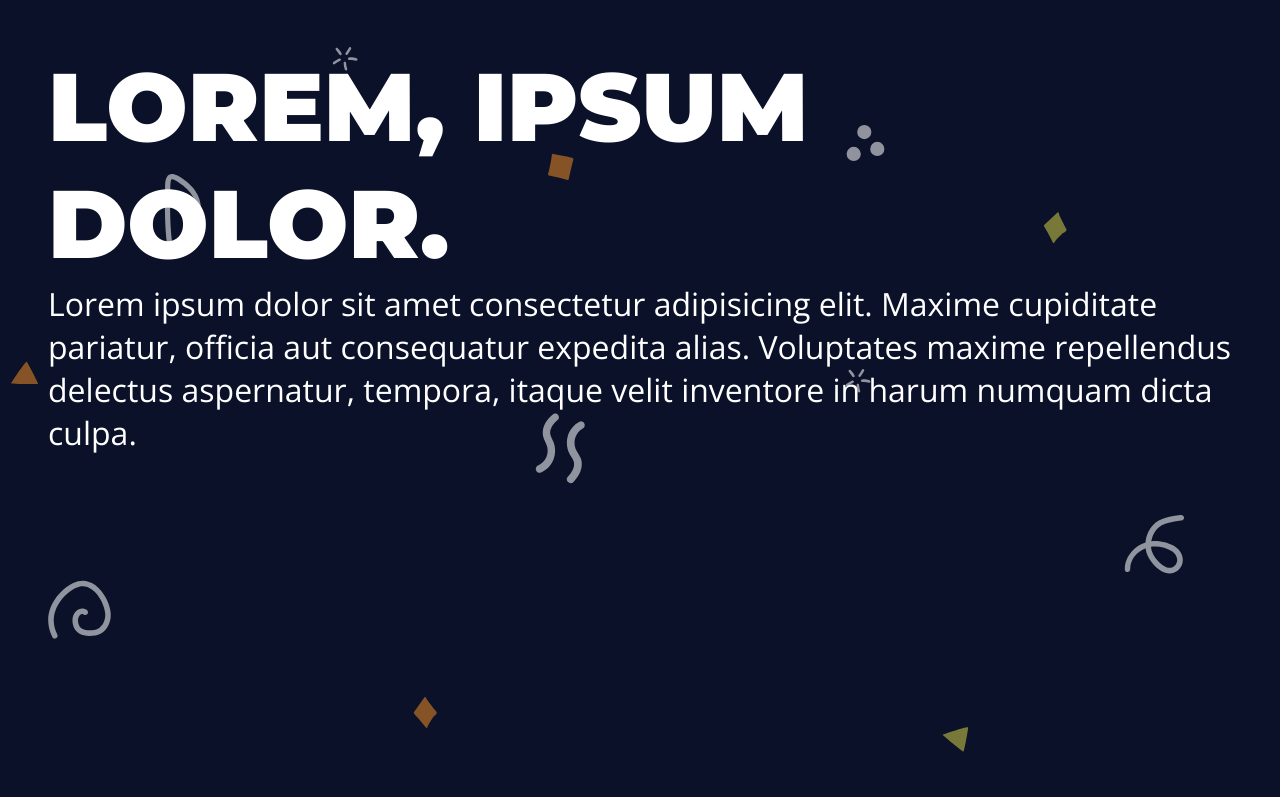
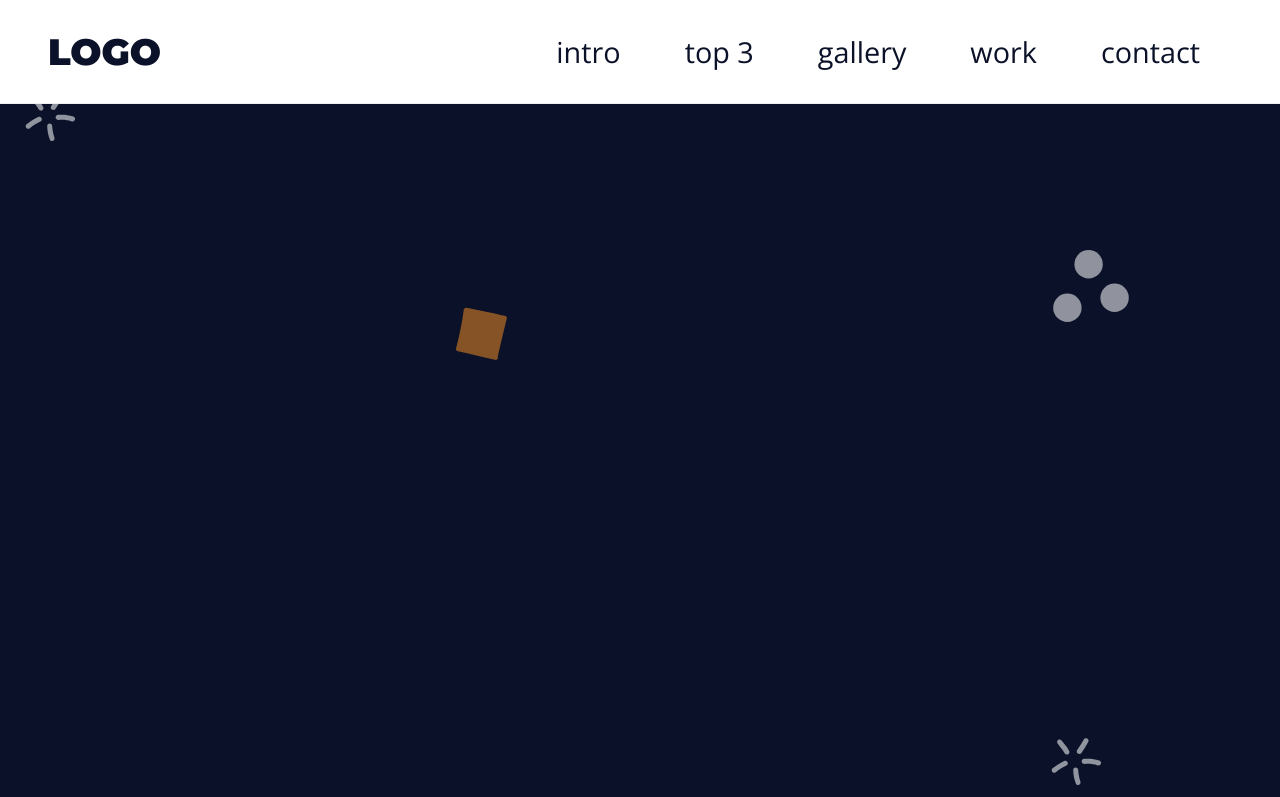
Before and after one commit to ImGabreuw/simple-landing-page, a plain HTML site: page index.html in a window 1280 px wide. Shown: the top 797 px of the page. Drawn offline with nearby package versions, Linux system fonts and the light colour scheme.

Commit message:
feat: add navbar

```diff
--- a/assets/css/styles.css
+++ b/assets/css/styles.css
@@ -1,6 +1,7 @@
 :root {
-  --primary-color: #0A1128;
-  --white-color: #FFF;
+  --primary-color: #0a1128;
+  --white-color: #fff;
+  --light-gray-color: #eeeeee;
   --gap: 3rem;
 }
 
@@ -19,7 +20,12 @@ body {
   color: var(--primary-color);
 }
 
-h1, h2, h3, h4, h5, h6 {
+h1,
+h2,
+h3,
+h4,
+h5,
+h6 {
   font-family: "Montserrat", sans-serif;
 }
 
@@ -48,6 +54,10 @@ h6 {
   font-size: 3.5rem;
 }
 
+a {
+  text-decoration: none;
+}
+
 .main-bg {
   background-image: url("../img/main-bg.svg");
   background-size: cover;
@@ -68,3 +78,59 @@ h6 {
 .section {
   min-height: 100vh;
 }
+
+.menu {
+  background: var(--white-color);
+  position: fixed;
+  top: 0;
+  left: 0;
+  right: 0;
+  width: 100%;
+  border-bottom: 1px solid var(--light-gray-color);
+}
+
+.menu-content {
+  display: flex;
+  justify-content: space-between;
+  align-items: center;
+  padding-top: 0;
+  padding-bottom: 0;
+}
+
+.menu h1 {
+  font-size: 2.3rem;
+  color: var(--primary-color);
+}
+
+.menu h1 a {
+  color: inherit;
+}
+
+.menu ul {
+  list-style: none;
+  display: flex;
+}
+
+.menu ul li a {
+  display: block;
+  padding: 2rem;
+  font-size: 1.8rem;
+  color: var(--primary-color);
+  position: relative;
+}
+
+.menu ul li a::after {
+  content: "";
+  position: absolute;
+  bottom: 1rem;
+  left: 50%;
+  width: 0;
+  height: 0.2rem;
+  background: crimson;
+  transition: all 300ms ease-in-out;
+}
+
+.menu ul li a:hover::after {
+  width: 50%;
+  left: 25%;
+}
--- a/index.html
+++ b/index.html
@@ -13,28 +13,26 @@
       rel="stylesheet"
     />
   </head>
-  <body>
-    <section class="main-bg section">
-      <div class="main-content">
-        <h1>Lorem, ipsum dolor.</h1>
-        <p>
-          Lorem ipsum dolor sit amet consectetur adipisicing elit. Maxime
-          cupiditate pariatur, officia aut consequatur expedita alias.
-          Voluptates maxime repellendus delectus aspernatur, tempora, itaque
-          velit inventore in harum numquam dicta culpa.
-        </p>
-      </div>
-    </section>
-    <section class="white-bg section">
-      <div class="main-content">
-        <h1>Lorem, ipsum dolor.</h1>
-        <p>
-          Lorem ipsum dolor sit amet consectetur adipisicing elit. Maxime
-          cupiditate pariatur, officia aut consequatur expedita alias.
-          Voluptates maxime repellendus delectus aspernatur, tempora, itaque
-          velit inventore in harum numquam dicta culpa.
-        </p>
-      </div>
-    </section>
+  <body class="main-bg">
+    <aside class="menu">
+      <section class="main-content menu-content">
+        <h1>
+          <a href="#">LOGO</a>
+        </h1>
+
+        <nav>
+          <ul>
+            <li><a href="#">intro</a></li>
+            <li><a href="#">top 3</a></li>
+            <li><a href="#">gallery</a></li>
+            <li><a href="#">work</a></li>
+            <li><a href="#">contact</a></li>
+          </ul>
+        </nav>
+      </section>
+    </aside>
+
+    <section class="section"></section>
+    <section class="section"></section>
   </body>
 </html>
```
